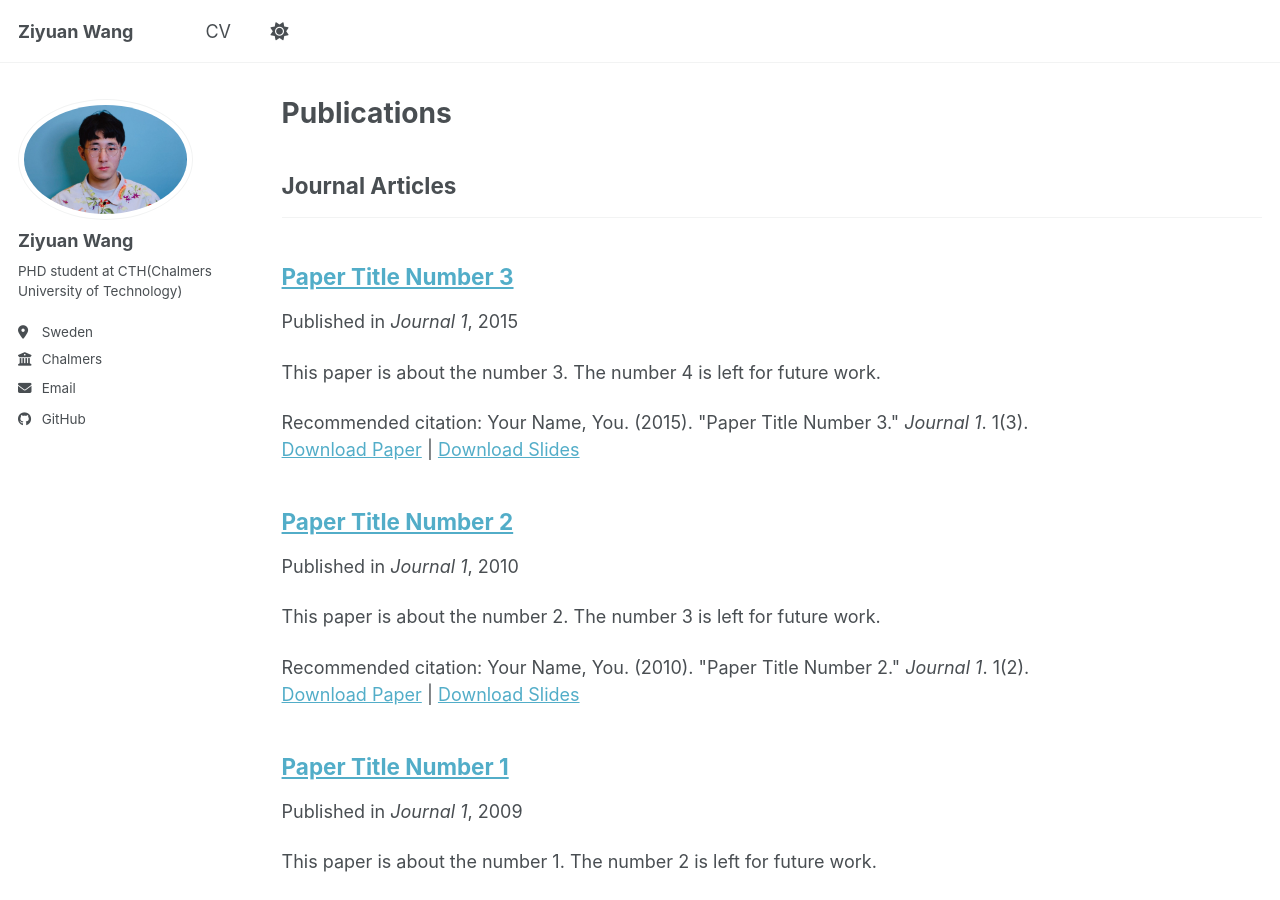
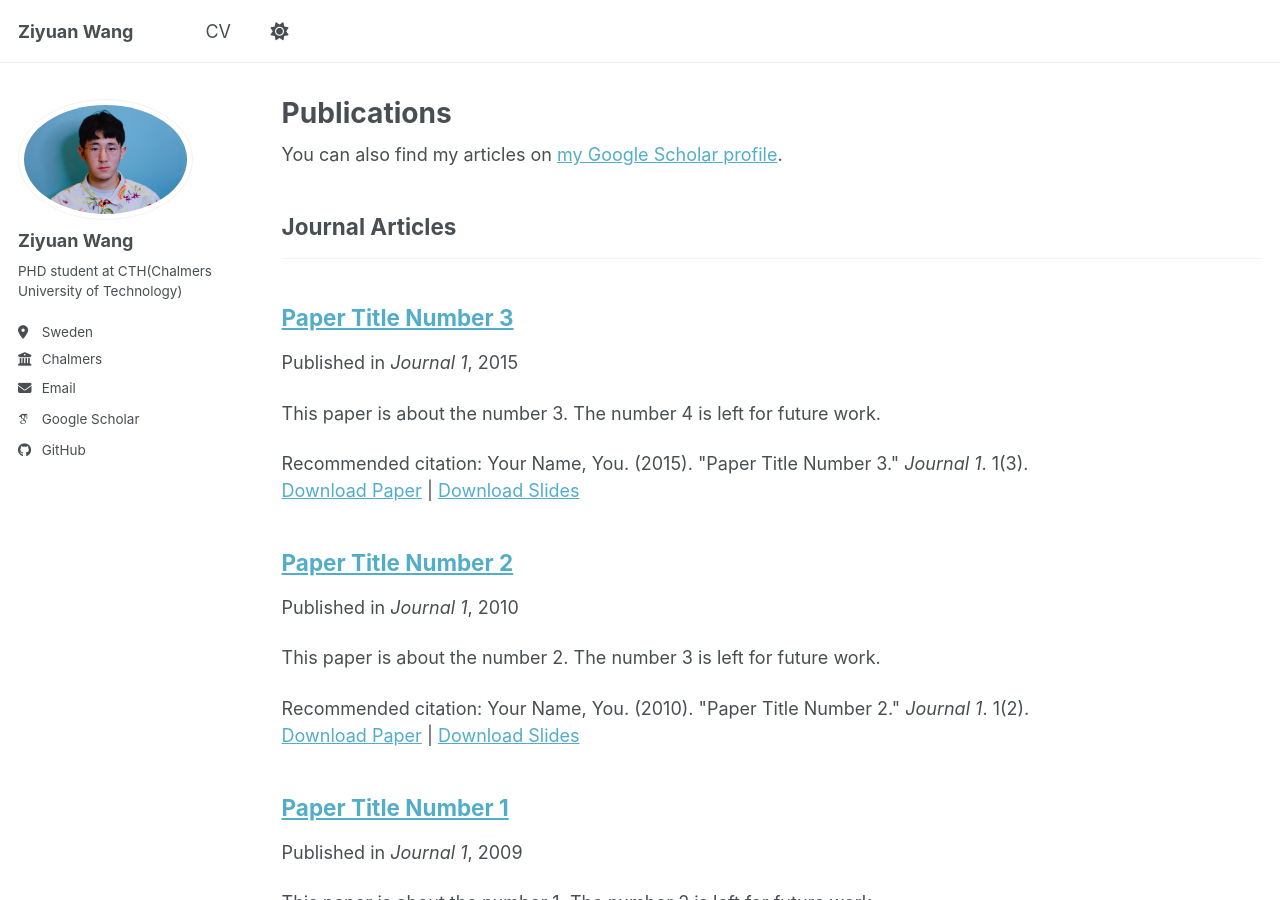
Before and after one commit to Stanwang218/Stanwang218.github.io, a Jekyll site: the page built from _pages/publications.html, in a window 1280 px wide and 900 px high. Built offline with Jekyll 4.4.1, drawn with Linux system fonts in a browser that asks for light colours; some web fonts are replaced; a script bundle is joined from its source files by our own code; library files that are not in the unit come from our copies; some of the changed lines change nothing that is shown.

Commit message:
add google scholar

```diff
--- a/_config.yml
+++ b/_config.yml
@@ -35,7 +35,7 @@
   # Academic websites
   academia         : # URL
   arxiv            : # URL - Update with the correct link to your profile
-  # googlescholar    : "https://scholar.google.com/citations?user=PS_CX0AAAAAJ"
+  googlescholar    : "https://scholar.google.com/citations?hl=en&user=GbplLlsAAAAJ"
   inspire-hep      : # URL
   impactstory      : # URL
   # orcid            : "https://orcid.org/yourorcidurl"
```
